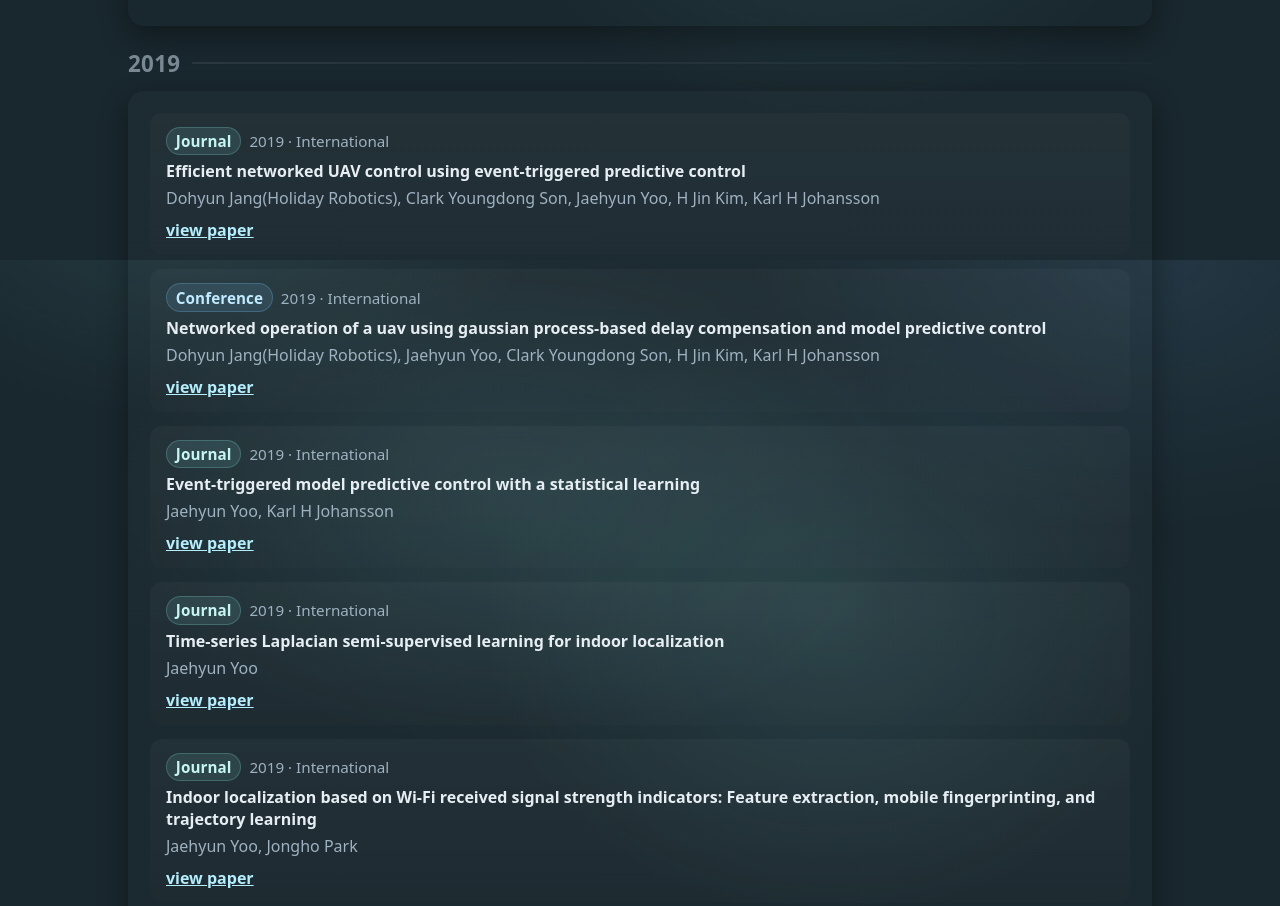
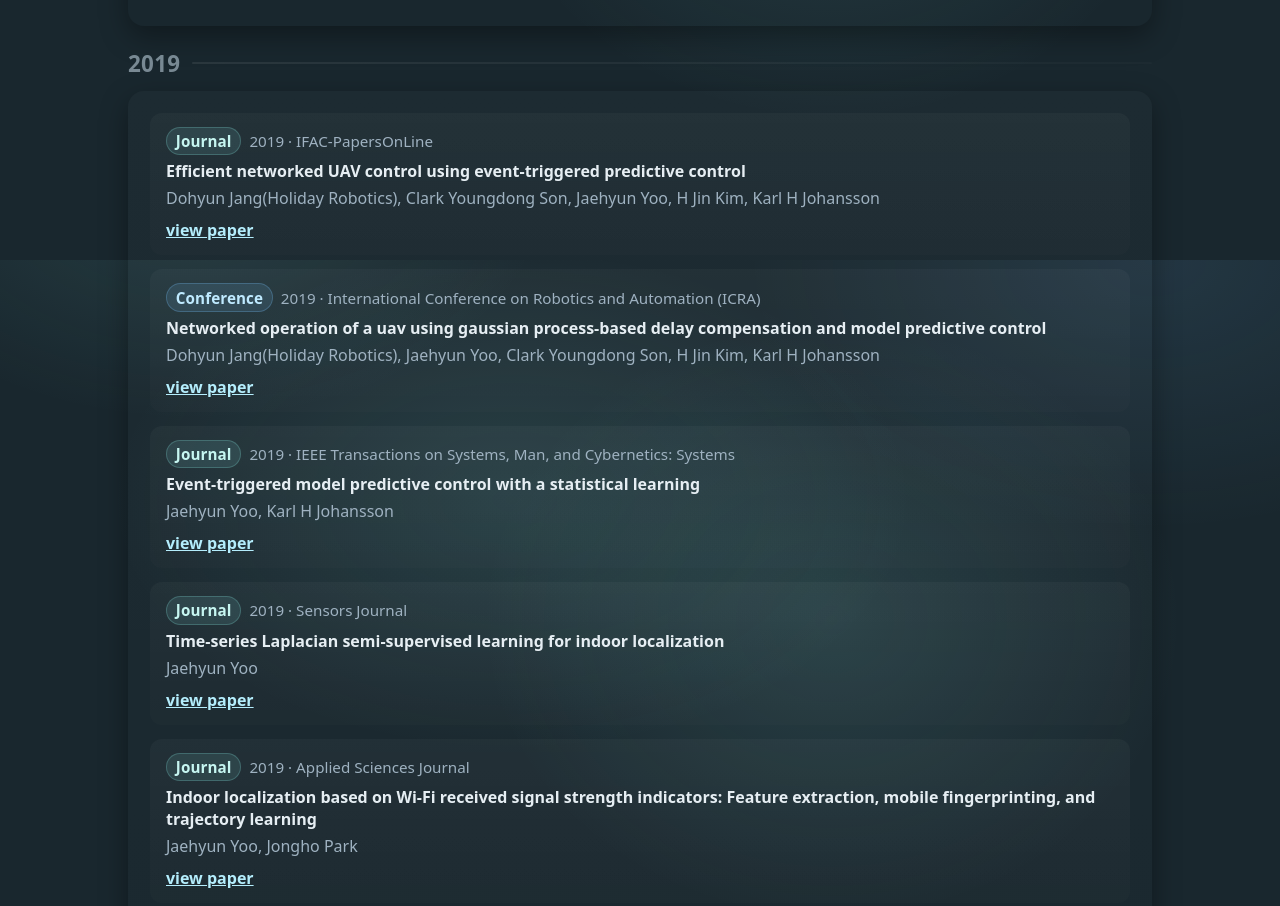
Before and after one commit to sswu-ai-lab/homepage, a plain HTML site: page index.html in a window 1280 px wide. Shown: the part 10940-11846 px from the top of the page. Drawn offline with Linux system fonts and the light colour scheme.

Commit message:
pub 2019

```diff
--- a/index.html
+++ b/index.html
@@ -1732,7 +1732,7 @@
           <div class="pub" style="margin-bottom: 14px;">
             <div class="meta">
               <span class="pub-tag jour" title="domestic venue">Journal</span>
-              <span>2019 · International</span>
+              <span>2019 · IFAC-PapersOnLine</span>
             </div>
             <div><strong>Efficient networked UAV control using event-triggered predictive control</strong></div>
             <div class="muted" style="margin-top: 5px; margin-bottom: 10px;">Dohyun Jang(Holiday Robotics), Clark Youngdong Son, Jaehyun Yoo, H Jin Kim, Karl H Johansson</div>
@@ -1743,7 +1743,7 @@
           <div class="pub" style="margin-bottom: 14px;">
             <div class="meta">
               <span class="pub-tag conf" title="International venue">Conference</span>
-              <span>2019 · International</span>
+              <span>2019 · International Conference on Robotics and Automation (ICRA)</span>
             </div>
             <div><strong>Networked operation of a uav using gaussian process-based delay compensation and model predictive control</strong></div>
             <div class="muted" style="margin-top: 5px; margin-bottom: 10px;">Dohyun Jang(Holiday Robotics), Jaehyun Yoo, Clark Youngdong Son, H Jin Kim, Karl H Johansson</div>
@@ -1754,7 +1754,7 @@
           <div class="pub" style="margin-bottom: 14px;">
             <div class="meta">
               <span class="pub-tag jour" title="International venue">Journal</span>
-              <span>2019 · International</span>
+              <span>2019 · IEEE Transactions on Systems, Man, and Cybernetics: Systems</span>
             </div>
             <div><strong>Event-triggered model predictive control with a statistical learning</strong></div>
             <div class="muted" style="margin-top: 5px; margin-bottom: 10px;">Jaehyun Yoo, Karl H Johansson</div>
@@ -1765,7 +1765,7 @@
           <div class="pub" style="margin-bottom: 14px;">
             <div class="meta">
               <span class="pub-tag jour" title="International venue">Journal</span>
-              <span>2019 · International</span>
+              <span>2019 · Sensors Journal</span>
             </div>
             <div><strong>Time-series Laplacian semi-supervised learning for indoor localization</strong></div>
             <div class="muted" style="margin-top: 5px; margin-bottom: 10px;">Jaehyun Yoo</div>
@@ -1776,7 +1776,7 @@
           <div class="pub" style="margin-bottom: 14px;">
             <div class="meta">
               <span class="pub-tag jour" title="International venue">Journal</span>
-              <span>2019 · International</span>
+              <span>2019 · Applied Sciences Journal</span>
             </div>
             <div><strong>Indoor localization based on Wi-Fi received signal strength indicators: Feature extraction, mobile fingerprinting, and trajectory learning</strong></div>
             <div class="muted" style="margin-top: 5px; margin-bottom: 10px;">Jaehyun Yoo, Jongho Park</div>
```
